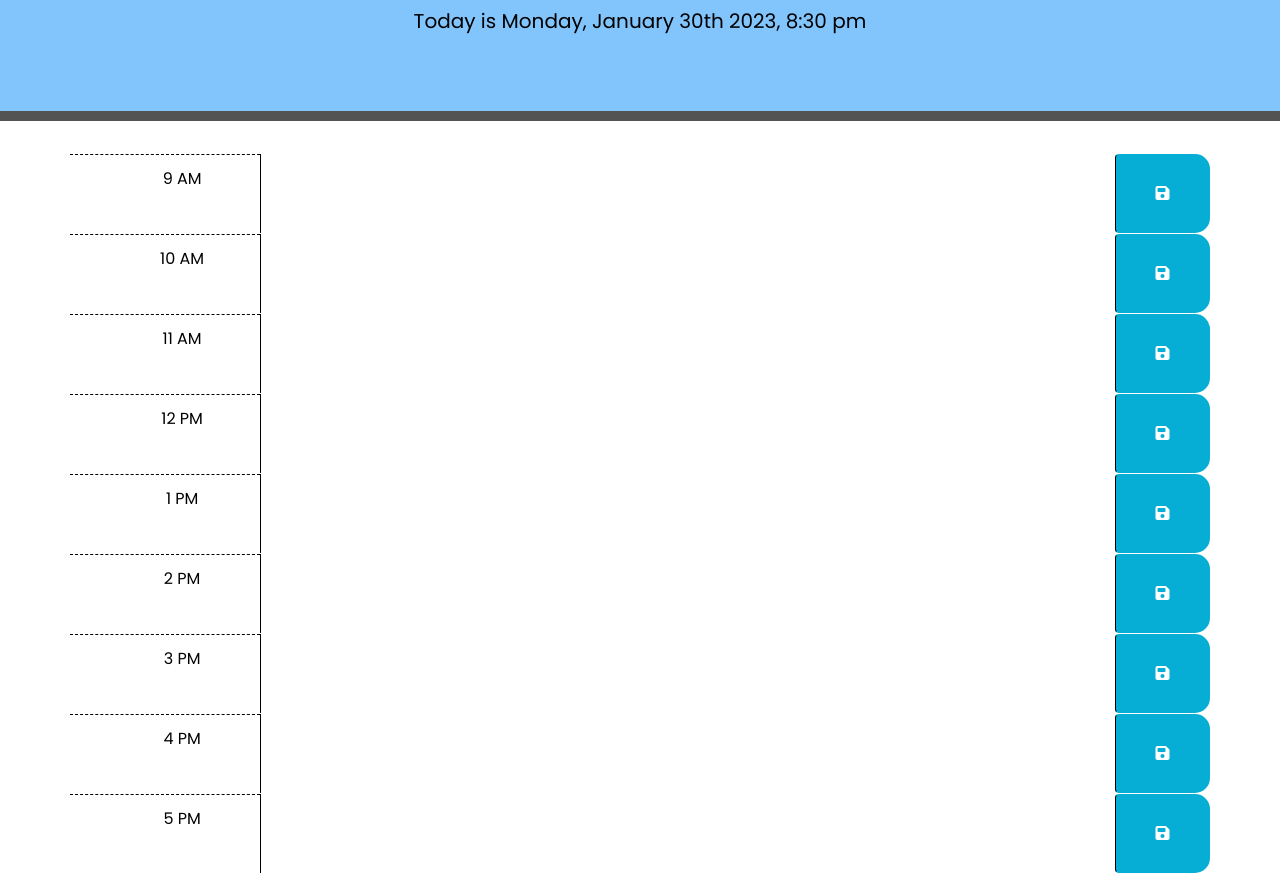
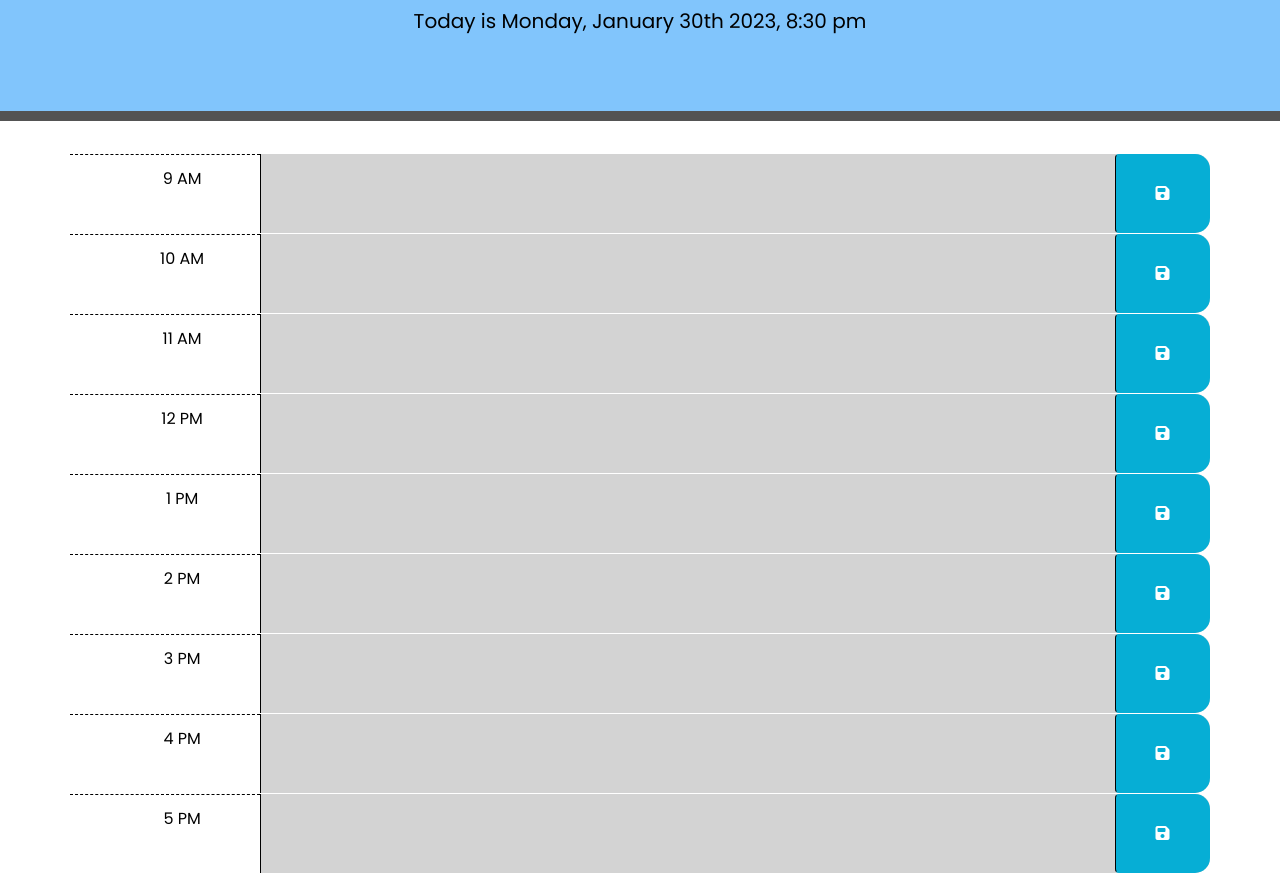
Before and after one commit to wagnerona/work-day-scheduler, a plain HTML site: page index.html in a window 1280 px wide. Shown: the part 183-1056 px from the top of the page. Drawn offline with nearby package versions, Linux system fonts and the light colour scheme.

Commit message:
Finished code but get previous local storage is not working

```diff
--- a/Assets/javascript.js
+++ b/Assets/javascript.js
@@ -4,6 +4,8 @@ setInterval(function displayTime() {
     $('#currentDay').text(currentTime);
 }, 1000);
 
+
+//function to save text input
 $(document).ready(function () {
     $('.saveBtn').on('click', function ()
     // .ready runs a function as soon as document is ready (fully loaded). As soon as save button is clicked we trigger a click event with a second function
@@ -22,6 +24,34 @@ $(document).ready(function () {
         // using the setItem here we store the value of textInput in the local storage with a Key-value pair. Where time is the Key and textInput is the value
     })
     // What this whole functions does is allow the user to save the value of our description textarea with the saveBtn once it is clicked.
+});
 
+//function to change blocks of color depending on time
+function checkTime() {
+    let currentTime = parseInt(moment().format('H'));
+    // let currentTime = parseInt(10);
+    // console.log(currentTime);
+    // Used for debugging and making sure timeboxes display properly
+
+    $('.time-block').each(function () {
+        let hourStamp = parseInt($(this).attr('id'));
+        if (hourStamp === currentTime) {
+
+            $(this).addClass('present');
+
+        } else if (hourStamp < currentTime) {
+            $(this).addClass('past');
+
+        } else if (hourStamp > currentTime) {
+            $(this).addClass('future');
+        }
+    }
+    )
 }
-)
+checkTime();
+
+// Get previous item from local storage
+$('.time-block').each(function () {
+    $(this.description).val(localStorage.getItem($(this.description))
+    )
+});
--- a/index.html
+++ b/index.html
@@ -34,7 +34,7 @@
     <!-- Timeblocks go here -->
     <div class="container">
 
-      <div id="hour9" class="row time-block">
+      <div id="9" class="row time-block">
       <div class="col-md-2 hour">
         9 AM
       </div>
@@ -42,7 +42,7 @@
       <button class="btn saveBtn col-md-1"><i class="fas fa-save"></i></button>
     </div>
 
-    <div id="hour10" class="row time-block">
+    <div id="10" class="row time-block">
       <div class="col-md-2 hour">
         10 AM
       </div>
@@ -50,7 +50,7 @@
       <button class="btn saveBtn col-md-1"><i class="fas fa-save"></i></button>
     </div>
 
-    <div id="hour11" class="row time-block">
+    <div id="11" class="row time-block">
       <div class="col-md-2 hour">
         11 AM
       </div>
@@ -58,7 +58,7 @@
       <button class="btn saveBtn col-md-1"><i class="fas fa-save"></i></button>
     </div>
 
-    <div id="hour12" class="row time-block">
+    <div id="12" class="row time-block">
       <div class="col-md-2 hour">
         12 PM
       </div>
@@ -66,7 +66,7 @@
       <button class="btn saveBtn col-md-1"><i class="fas fa-save"></i></button>
     </div>
 
-    <div id="hour13" class="row time-block">
+    <div id="13" class="row time-block">
       <div class="col-md-2 hour">
         1 PM
       </div>
@@ -74,7 +74,7 @@
       <button class="btn saveBtn col-md-1"><i class="fas fa-save"></i></button>
     </div>
 
-    <div id="hour14" class="row time-block">
+    <div id="14" class="row time-block">
       <div class="col-md-2 hour">
         2 PM
       </div>
@@ -82,7 +82,7 @@
       <button class="btn saveBtn col-md-1"><i class="fas fa-save"></i></button>
     </div>
 
-    <div id="hour15" class="row time-block">
+    <div id="15" class="row time-block">
       <div class="col-md-2 hour">
         3 PM
       </div>
@@ -90,7 +90,7 @@
       <button class="btn saveBtn col-md-1"><i class="fas fa-save"></i></button>
     </div>
 
-    <div id="hour16" class="row time-block">
+    <div id="16" class="row time-block">
       <div class="col-md-2 hour">
         4 PM
       </div>
@@ -98,7 +98,7 @@
       <button class="btn saveBtn col-md-1"><i class="fas fa-save"></i></button>
     </div>
 
-    <div id="hour17" class="row time-block">
+    <div id="17" class="row time-block">
       <div class="col-md-2 hour">
         5 PM
       </div>
```
Also changed, not shown: 1 other file.
